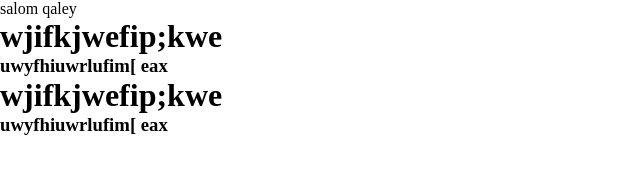
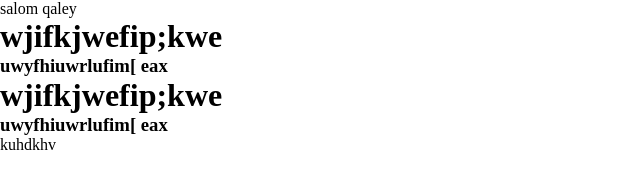
Before and after one commit to kamukadzy/oppo, a plain HTML site: page index.html in a window 1280 px wide. Shown: the full height of the page, 0-640 px from the left. Drawn offline with Linux system fonts and the light colour scheme.

Commit message:
yangi malumot kiritdim

```diff
--- a/index.html
+++ b/index.html
@@ -24,5 +24,7 @@
   <h3>uwyfhiuwrlufim[
     eax
   </h3>
+
+  <p>kuhdkhv</p>
 </body>
 </html>
```
